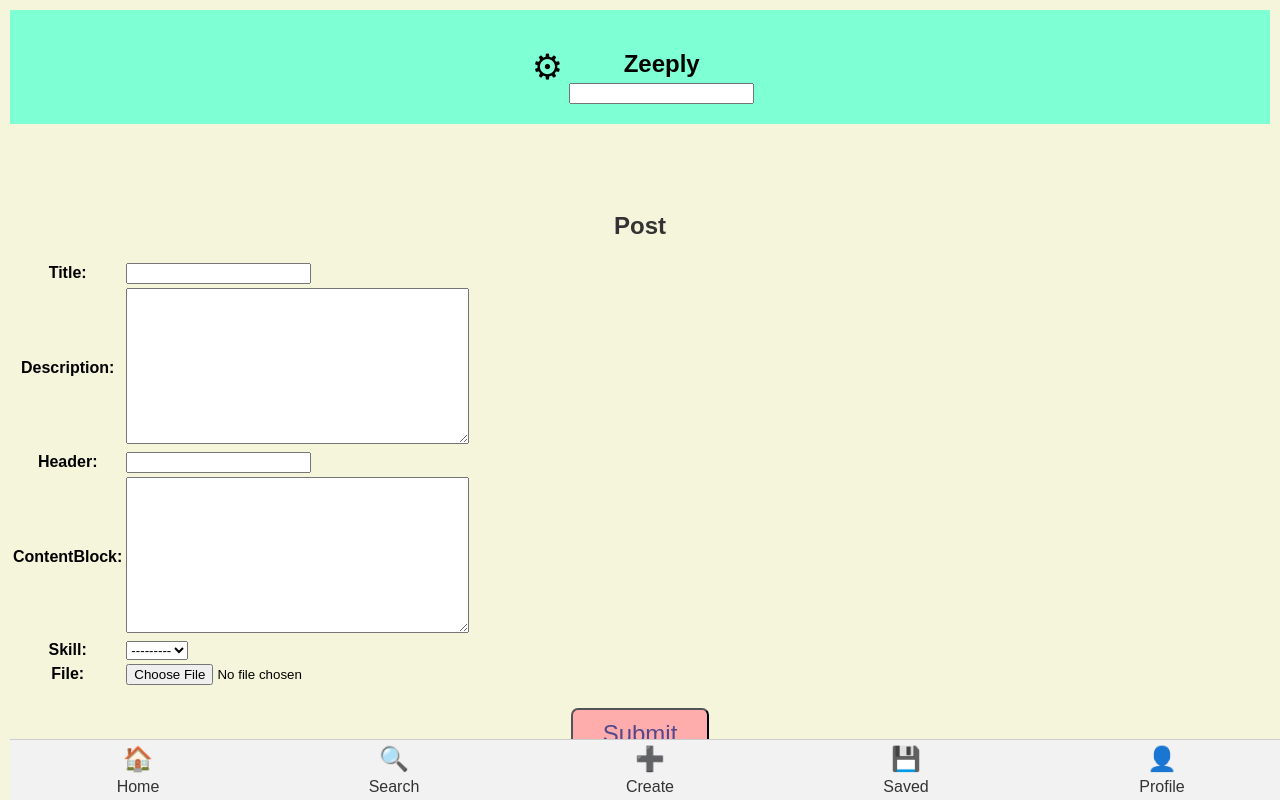
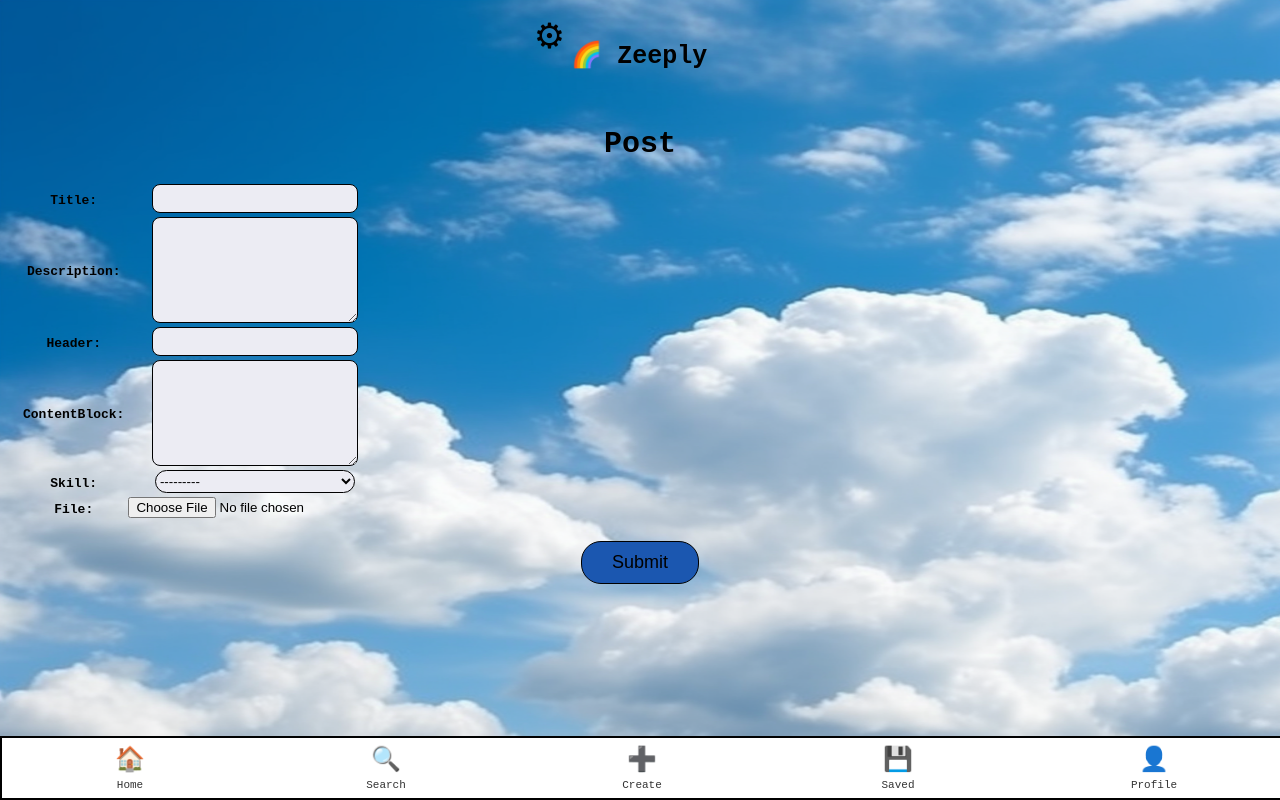
Before and after one commit to elonner/zeeply, a Django app: page /posts/create/ in a window 1280 px wide. Run offline with Django 4.2, Linux system fonts and the light colour scheme; the visitor is signed in with stand-in values (Sample User, id 1); data that the repository does not hold is empty; parts of the project's set-up code (start-up, migrations or seed data) failed here and were passed over; some web fonts are replaced.

Commit message:
Update to CSS & HTML of all buttons, pages, headings, inputs, forms, images

```diff
--- a/main_app/static/css/style.css
+++ b/main_app/static/css/style.css
@@ -2,42 +2,120 @@
 
 body {
   padding: 0;
+  margin:0;
   font-family: Arial, sans-serif;
   background-color: beige;
-  margin: 10px /* Add this line to remove default margin */
+  background-image: url('/static/images/sky_background.png');
+  background-repeat: no-repeat;
+  background-size: cover;
+  background-size: 100% 100%;
+  background-attachment: fixed;
 }
 
 /* Styles for the main heading */
+
 h1 {
-  color: #333;
-  font-size: 24px;
+  font-family: 'Courier New', sans-serif;
+  color: black;
+  font-size: 30px;
   margin-bottom: 20px;
   text-align: center;
 }
 
+#zeeply-header-logo {
+  display: flex;
+  justify-content: center;
+  margin-right: 45px;
+  margin-top: 40px;
+  margin-bottom: 0;
+  font-family: 'Courier New', sans-serif;
+  font-size: 25px;
+}
+
+.input-home-feed-list {
+  display: flex;
+  justify-content: center;
+  width: 150px;
+  height: 25px;
+  background: rgba(236,236,243,1);
+  opacity: 1;
+  border: 1px solid rgba(0,0,0,1);
+  border-top-left-radius: 12px;
+  border-top-right-radius: 12px;
+  border-bottom-left-radius: 12px;
+  border-bottom-right-radius: 12px;
+  overflow: hidden;
+}
+
+#post-list-search-input {
+  margin-left: 20px;
+  width: 150px;
+  height: 23px;
+  background: rgba(236,236,243,1);
+  opacity: 1;
+  border: 1px solid rgba(0,0,0,1);
+  border-top-left-radius: 12px;
+  border-top-right-radius: 12px;
+  border-bottom-left-radius: 12px;
+  border-bottom-right-radius: 12px;
+  overflow: hidden;
+}
+
+/* Styles for Explore and Following Links */
+
+.following-explore{
+  margin-top: 0;
+  display: flex;
+  justify-content: center;
+}
+
+#following-link {
+  font-family: 'Courier New', sans-serif;
+  color: rgba(0,0,0,1);
+  font-size: 18px;
+}
+
+#explore-link {
+  font-family: 'Courier New', sans-serif;
+  color: rgba(0,0,0,1);
+  font-size: 18px;
+}
+
+
+
 /* Styles for the post list container */
+
 ul {
   list-style: none;
   padding: 0;
 }
 
 /* Styles for each post item */
+
 li {
   margin-bottom: 20px;
   margin-right: 20px;
-  background-color: #9799BA;
+  margin-left: 20px;
+  background: rgba(255,255,255,1);
   border-radius: 10px;
   padding: 10px;
+  border: 1.5px solid rgba(0,0,0,1);
+  /* border: 3px solid rgba(44,133,190,1); */
 }
+
 
 /* Styles for the post title */
 li h2 {
+  font-family: 'Courier New', sans-serif;
+  color: rgba(0,0,0,1);
   font-size: 18px;
   margin-bottom: 5px;
+  font-weight: bold;
 }
 
 /* Styles for the user name */
 li .username {
+  font-family: 'Courier New', sans-serif;
   font-size: 14px;
   color: #888;
 }
@@ -47,13 +125,20 @@ li .description {
   font-size: 14px;
 }
 
+li p {
+  font-family: 'Courier New', sans-serif;
+  font-size: 14px;
+  color: rgba(0,0,0,1);
+}
+
+
+
 /* Styles for the container */
 
 header {
-  background-color: aquamarine;
   width: 100%; /* Change the width to 100% for consistency */
   text-align: center; /* Center align the content within the header */
-  padding: 20px 0; /* Add padding to the top and bottom of the header */
+  /* padding: 20px 0; Add padding to the top and bottom of the header */
   display: flex;
   align-items: center;
   justify-content: center;
@@ -64,8 +149,9 @@ footer {
   position: fixed;
   bottom: 0;
   width: 100%; /* Change the width to 100% for consistency */
-  background-color: #f2f2f2;
+  background: rgba(255,255,255,1);
   border-top: 1px solid #ccc;
+  border: 2px solid rgba(0,0,0,1);
   display: flex;
   justify-content: center;
   align-items: center;
@@ -75,12 +161,14 @@ footer {
 }
 
 footer a {
+  font-family: 'Courier New', sans-serif;
   text-decoration: none;
   color: #333;
   display: flex;
   flex-direction: column;
   align-items: center;
   flex: 1;
+  font-size: 11px;
 }
 
 footer .icon {
@@ -108,6 +196,7 @@ h2 {
 }
 
 .username {
+  font-family: 'Courier New', sans-serif;
   font-size: 14px;
   color: #666;
   margin-top: 0;
@@ -120,6 +209,7 @@ h2 {
 
 /* Dropdown container */
 .dropdown {
+  margin-top: 0;
   position: relative;
   display: inline-block;
 }
@@ -133,6 +223,7 @@ h2 {
 
 /* Dropdown content (hidden by default) */
 .dropdown-content {
+  margin-top: 0;
   display: none;
   position: absolute;
   background-color: #f9f9f9;
@@ -160,6 +251,7 @@ h2 {
 }
 
 #at {
+  font-family: 'Courier New', sans-serif;
   color: black;
 }
 
@@ -170,13 +262,17 @@ h2 {
   display: flex;
   align-items: center;
   padding: 10px 30px;
-  font-size: 24px;
+  font-size: 18px;
   cursor: pointer;
-  border-radius: 7px;
-  border-bottom-left-radius: 0;
-  background-color: #ffacac;
-  color: #53488d;
+  border: 1px solid rgba(0,0,0,1);
+  border-radius: 20px;
+  border-top-left-radius: 20px;
+  border-top-right-radius: 20px;
+  border-bottom-left-radius: 20px;
+  border-bottom-right-radius: 20px;
+  background: rgba(27,87,176,1);
 }
+
 
 #submitcenter {
   display: flex;
@@ -197,6 +293,86 @@ h2 {
     justify-content: center;
 }
 
+/* Styles for form input */
+
+/* Create post input title */
+ #id_title {
+  display: flex;
+  margin: 0 auto;
+  align-items: center;
+  width: 200px;
+  height: 25px;
+  background: rgba(236,236,243,1);
+  opacity: 1;
+  border: 1px solid rgba(0,0,0,1);
+  border-top-left-radius: 8px;
+  border-top-right-radius: 8px;
+  border-bottom-left-radius: 8px;
+  border-bottom-right-radius: 8px;
+}
+
+/* Create post input header*/
+#id_header {
+  /* display: block; */
+  margin: 0 auto;
+  display: flex;
+  align-items: center;
+  width: 200px;
+  height: 25px;
+  background: rgba(236,236,243,1);
+  opacity: 1;
+  border: 1px solid rgba(0,0,0,1);
+  border-top-left-radius: 8px;
+  border-top-right-radius: 8px;
+  border-bottom-left-radius: 8px;
+  border-bottom-right-radius: 8px;
+}
+
+/* Create post input textarea*/
+textarea {
+  display: flex;
+  margin: 0 auto;
+  width: 200px;
+  height: 100px;
+  background: rgba(236,236,243,1);
+  opacity: 1;
+  border: 1px solid rgba(0,0,0,1);
+  border-top-left-radius: 8px;
+  border-top-right-radius: 8px;
+  border-bottom-left-radius: 8px;
+  border-bottom-right-radius: 8px;
+}
+
+#id_skill {
+  display: flex;
+  margin: 0 auto;
+  width: 200px;
+  height: 23px;
+  background: rgba(236,236,243,1);
+  opacity: 1;
+  border: 1px solid rgba(0,0,0,1);
+  border-top-left-radius: 12px;
+  border-top-right-radius: 12px;
+  border-bottom-left-radius: 12px;
+  border-bottom-right-radius: 12px;
+  overflow: hidden;
+}
+
+
+/* CSS for labels */
+
+label {
+  font-family: 'Courier New', sans-serif;
+  width: 50px;
+  color: rgba(0,0,0,1);
+  font-size: 13px;
+  opacity: 1;
+  margin-left: 20px;
+  /* text-align: left; */
+}
+
+
+
 /* Media Queries */
 
 @media screen and (max-width: 767px) {
--- a/main_app/templates/base.html
+++ b/main_app/templates/base.html
@@ -8,9 +8,11 @@
     <meta http-equiv="X-UA-Compatible" content="IE=edge">
     <meta name="viewport" content="width=device-width, initial-scale=1.0">
     <link rel="stylesheet" type="text/css" href="{% static 'css/style.css' %}">
+    <!-- Courier New Font -->
+    <link href="https://fonts.cdnfonts.com/css/courier-new" rel="stylesheet">
     <title>Zeeply</title>
 </head>
-<main>
+<!-- <main> -->
     <body>
         <header>
             <div class="dropdown">
@@ -33,15 +35,15 @@
                 </div>
             </div>
             <div>
-                <h2>Zeeply</h2>
-                <div>
-                    <input type="search" name="" id="">
-                </div>
+                <h2 id="zeeply-header-logo">🌈 Zeeply</h2>
+                <!-- <div>
+                    <input class="input-home-feed-list" type="search" name="" id="">
+                </div> -->
             </div>
         </header>
         <br><br>
-</main>
-<br><br>
+<!-- </main> -->
+<!-- <br><br> -->
 
 
     {% block content %}
```
Also changed, not shown: main_app/templates/main_app/post_list.html (+7 -3 lines), main_app/static/images/sky_background.png (added), main_app/static/images/v2_242.png (added), main_app/static/images/v2_256.png (added), main_app/static/images/v2_302.png (added), main_app/static/images/v2_407.png (added), main_app/static/images/v2_714.png (added), main_app/static/images/v2_719.png (added), main_app/static/images/v2_720.png (added), main_app/static/images/🌈 zeeply (1).png (added).
